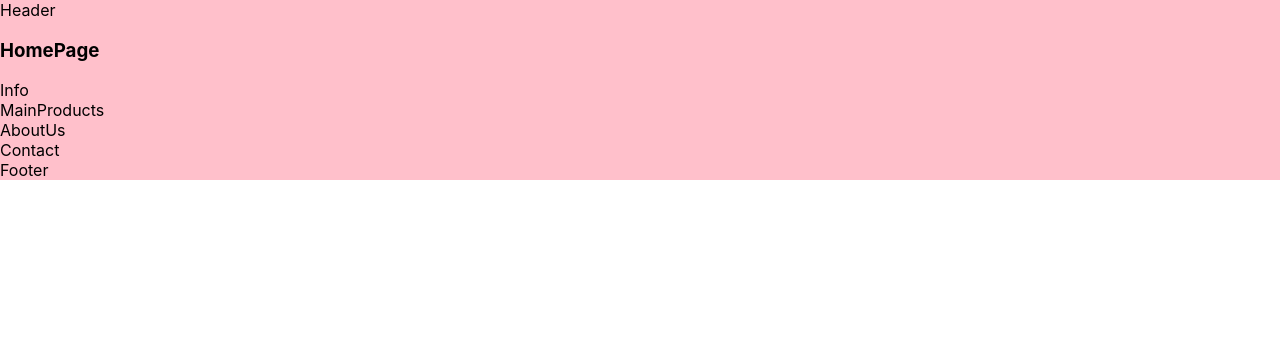
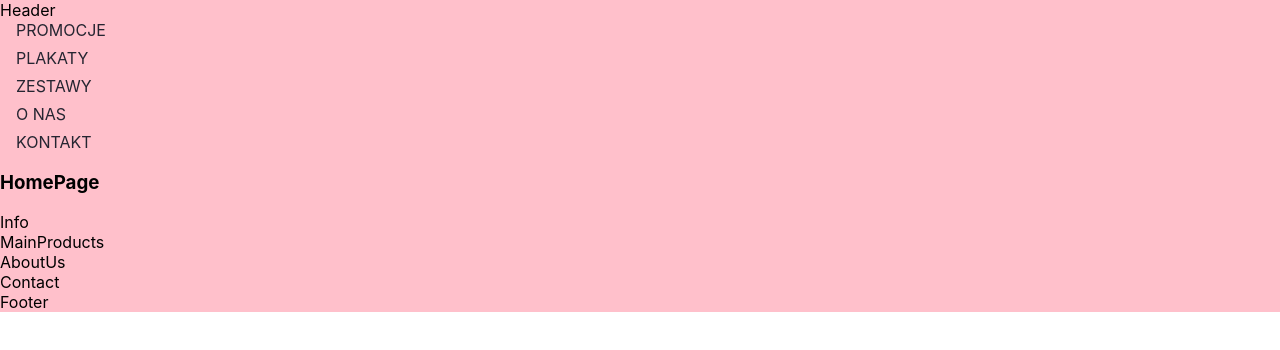
Before and after one commit to agapoli89/make-up-my-wall, a React (Create React App) app: page / in a window 1280 px wide. Shown: the top 350 px of the page. Built offline with nearby package versions, Linux system fonts and the light colour scheme.

Commit message:
Add Nav component

```diff
--- a/src/App.js
+++ b/src/App.js
@@ -1,9 +1,10 @@
-import { BrowserRouter, Routes, Route, } from 'react-router-dom'
+import { BrowserRouter, Routes, Route, } from 'react-router-dom';
 
 import HomePage from './pages/HomePage/HomePage';
 import Products from './pages/Products/Products';
 import Cart from './pages/Cart/Cart';
 import Header from './components/Header/Header';
+import Nav from './components/Nav/Nav';
 import Footer from './components/Footer/Footer';
 
 import './App.scss';
@@ -14,6 +15,7 @@ function App() {
     <div className="App">
       <BrowserRouter>
         <Header />
+        <Nav />
         <Routes>
           <Route exact path="/" element={<HomePage />} />
           <Route path="/products" element={<Products/>} />
```
